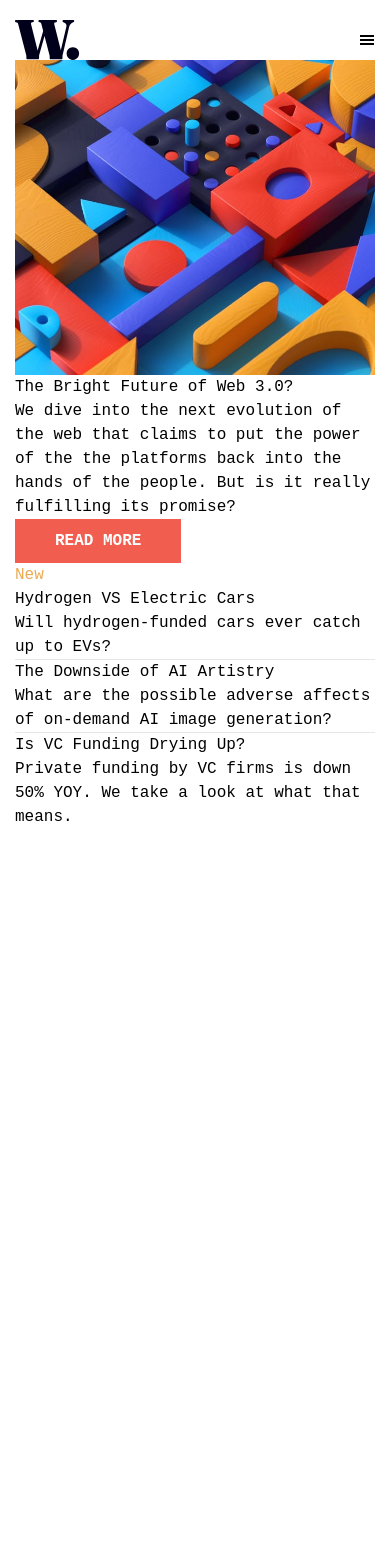
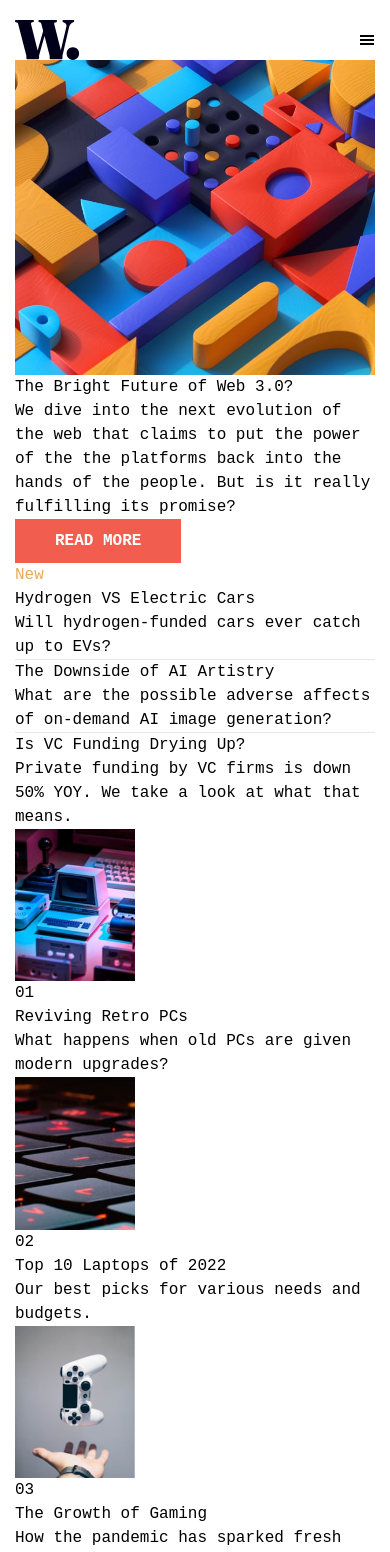
Before and after one commit to brunoFernandes21/news-homepage, a React (Vite) app: page / in a window 390 px wide. Shown: the top 1552 px of the page. Before the commit the page ends 844 px from the top, so only its background shows below. Built offline with nearby package versions, Linux system fonts and the light colour scheme.

Commit message:
finish mobile devices tyling

```diff
--- a/src/App.jsx
+++ b/src/App.jsx
@@ -3,6 +3,7 @@ import Header from "./components/Header";
 import { useState } from "react";
 import HeroSection from "./components/HeroSection";
 import NewSection from "./components/NewSection";
+import PopularSection from "./components/PopularSection";
 
 const App = () => {
   const [showNav, setShowNav] = useState(false)
@@ -12,6 +13,7 @@ const App = () => {
       <Header showNav={showNav} setShowNav={setShowNav}/>
       <HeroSection/>
       <NewSection/>
+      <PopularSection/>
     </div>
   )
 };
--- a/src/components/NewSection.jsx
+++ b/src/components/NewSection.jsx
@@ -1,18 +1,18 @@
 
 const NewSection = () => {
   return (
-    <main className="mt-8 bg-black px-4 py-6 text-white">
+    <main className="mt-16 bg-black px-4 py-6 text-white">
         <h1 className="New__section__title text-5xl font-bold">New</h1>
         <section className="mt-8 mb-8">
             <h2 className="font-bold text-xl">Hydrogen VS Electric Cars</h2>
             <p>Will hydrogen-funded cars ever catch up to EVs?</p>
         </section>
-        <hr />
+        <hr className="border-gray-500"/>
         <section className="mt-8 mb-8">
             <h2 className="font-bold text-xl">The Downside of AI Artistry</h2>
             <p>What are the possible adverse affects of on-demand AI image generation?</p>
         </section>
-        <hr />
+        <hr className="border-gray-500"/>
         <section className="mt-8">
             <h2 className="font-bold text-xl">Is VC Funding Drying Up?</h2>
             <p>Private funding by VC firms is down 50% YOY. We take a look at what that means.</p>
--- /dev/null
+++ b/src/components/PopularSection.jsx
@@ -0,0 +1,38 @@
+const PopularSection = () => {
+  return (
+    <main className="mt-16 mb-20 flex flex-col gap-10">
+      <section className="flex gap-6">
+        <img src="/src/assets/image-retro-pcs.jpg" width={120} height={120} alt="Image of an old PC" />
+        <div>
+          <h1 className="text-5xl text-gray-300 font-bold">01</h1>
+          <h2 className="text-lg font-black mt-2">Reviving Retro PCs</h2>
+          <p className="mt-2 leading-6">What happens when old PCs are given modern upgrades?</p>
+        </div>
+      </section>
+      <section className="flex gap-6">
+        <img
+          src="/src/assets/image-top-laptops.jpg" width={120} height={120}
+          alt="Image of lots of modern laptops"
+        />
+        <div>
+          <h1 className="text-5xl text-gray-300 font-bold">02</h1>
+          <h2 className="text-lg font-black mt-2">Top 10 Laptops of 2022</h2>
+          <p className="mt-2 leading-6">Our best picks for various needs and budgets.</p>
+        </div>
+      </section>
+      <section className="flex gap-6">
+        <img
+          src="/src/assets/image-gaming-growth.jpg" width={120} height={120}
+          alt="Image of a gaming controller over a hand"
+        />
+        <div>
+          <h1 className="text-5xl text-gray-300 font-bold">03</h1>
+          <h2 className="text-lg font-black mt-2">The Growth of Gaming</h2>
+          <p className="mt-2 leading-6">How the pandemic has sparked fresh opportunities.</p>
+        </div>
+      </section>
+    </main>
+  );
+};
+
+export default PopularSection;
```
